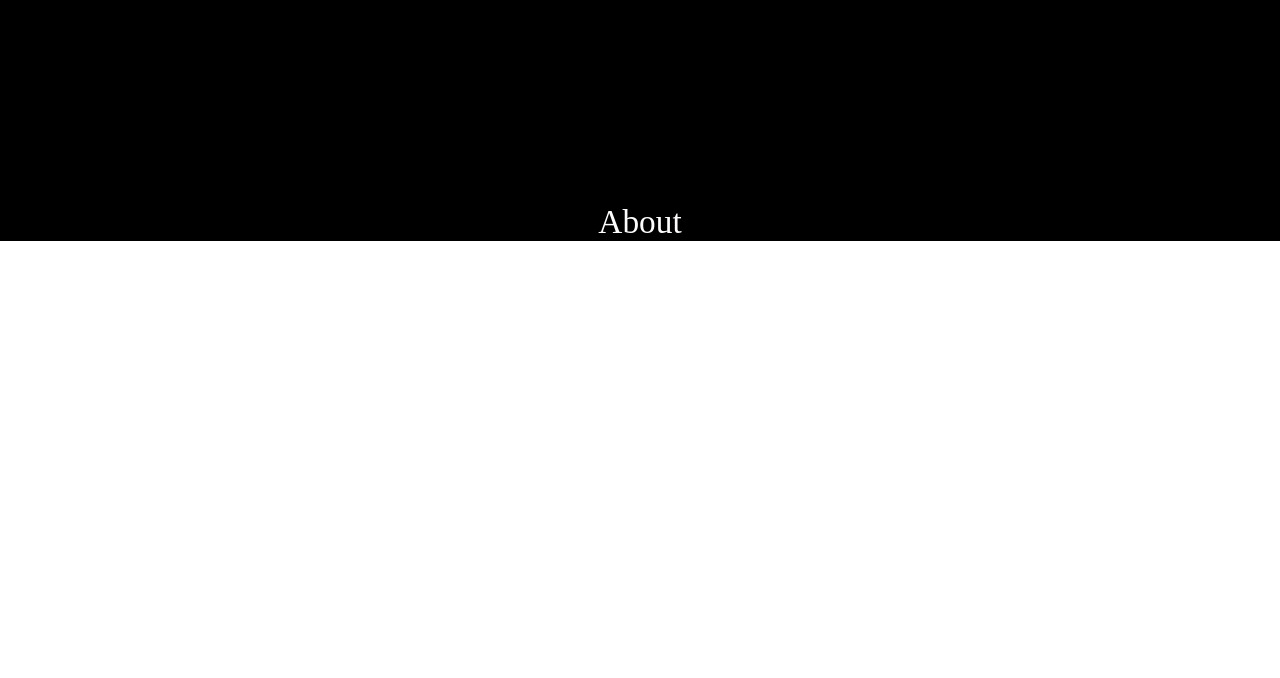
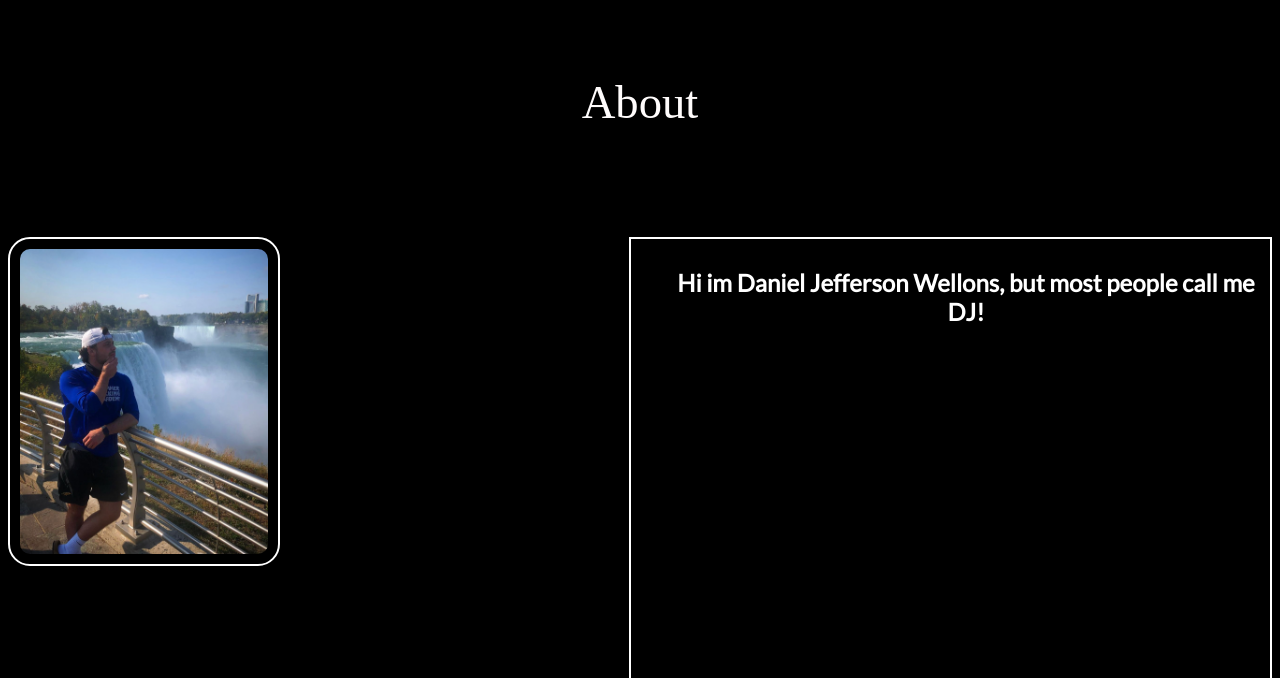
Before and after one commit to ItzCheeky/itzcheeky.github.io, a plain HTML site: page index.html in a window 1280 px wide. Shown: the part 902-1580 px from the top of the page. Before the commit the page ends 1143 px from the top, so only its background shows below. Drawn offline with Linux system fonts and the light colour scheme.

Commit message:
started about

```diff
--- a/index.html
+++ b/index.html
@@ -10,8 +10,8 @@
 <body>
     <nav>
         <div class="navItems">
-            <h3 class="navItem" id="topLink">Top</h3>
-            <h3 class="navItem">About</h3>
+            <h3 class="navItem" id="topLink"><svg stroke="currentColor" fill="currentColor" stroke-width="0" viewBox="0 0 1024 1024" height="2em" width="2em" xmlns="http://www.w3.org/2000/svg"><path d="M946.5 505L560.1 118.8l-25.9-25.9a31.5 31.5 0 0 0-44.4 0L77.5 505a63.9 63.9 0 0 0-18.8 46c.4 35.2 29.7 63.3 64.9 63.3h42.5V940h691.8V614.3h43.4c17.1 0 33.2-6.7 45.3-18.8a63.6 63.6 0 0 0 18.7-45.3c0-17-6.7-33.1-18.8-45.2zM568 868H456V664h112v204zm217.9-325.7V868H632V640c0-22.1-17.9-40-40-40H432c-22.1 0-40 17.9-40 40v228H238.1V542.3h-96l370-369.7 23.1 23.1L882 542.3h-96.1z"></path></svg></h3>
+            <h3 class="navItem" id="aboutLink">About</h3>
             <h3 class="navItem">Projects</h3>
             <h3 class="navItem">Sports</h3>
             <h3 class="navItem">Resume</h3>
@@ -37,13 +37,18 @@
                 <div class="slide fade">
                     <img src="./img/Sibs.JPEG" alt="">
                 </div>
-                <!-- Add more slides as needed -->
             </div>
         </div>
     </section>
-    <section id="about" class="flex height-fix animate-on-scroll">
-        <div class="container flex">
-            <div class="header waypoint animated slide-in-left" data-animation="slide-in-left">About</div>
+    <section id="about" class="flex">
+        <div class="aboutHeader">About</div>
+        <div class="container">
+            <div class="aboutFrame">
+                <img class="aboutPic" src="./img/waterfall.jpg" alt="">
+            </div>
+            <div class="aboutDesc">
+                <h1 class="ab1">Hi im Daniel Jefferson Wellons, but most people call me DJ!</h1>
+            </div>
         </div>
     </section>
     <script src="script.js"></script>
--- a/script.js
+++ b/script.js
@@ -25,30 +25,16 @@ topLink.addEventListener("click", function(event) {
         behavior: "smooth"
     });
 });
-// Function to handle the intersection of elements
-function handleIntersection(entries, observer) {
-    console.log("Intersection observed!");
-    entries.forEach(entry => {
-        if (entry.isIntersecting) {
-            entry.target.classList.add('animate');
-            // Stop observing once the animation is triggered to avoid unnecessary checks
-            observer.unobserve(entry.target);
-        }
+
+// Find the "About" link in the navigation
+const aboutLink = document.getElementById("aboutLink");
+
+// Add a click event listener to the "About" link
+aboutLink.addEventListener("click", function(event) {
+    event.preventDefault(); // Prevent the default link behavior
+
+    // Scroll to the About section with smooth behavior
+    document.querySelector("#about").scrollIntoView({
+        behavior: "smooth"
     });
-}
-
-// Function to set up the Intersection Observer
-function setupIntersectionObserver() {
-    // Create an observer instance
-    const observer = new IntersectionObserver(handleIntersection, {
-        root: null, // Use the viewport as the root
-        threshold: 0.8, // Trigger the animation when 80% of the element is in view
-    });
-
-    // Observe the "About" section
-    const aboutSection = document.querySelector('.animate-on-scroll');
-    observer.observe(aboutSection);
-}
-
-// Call the setupIntersectionObserver function after the page is loaded
-window.addEventListener('load', setupIntersectionObserver);
+});
--- a/style.css
+++ b/style.css
@@ -12,12 +12,15 @@ nav{
     background-color: rgb(0, 0, 0);
     padding: 15px 30px;
     color: white;
-    -webkit-box-shadow: 2px 9px 17px 0px rgba(0,0,0,0.87);
-    box-shadow: 2px 9px 17px 0px rgba(0,0,0,0.87);
-
     position: sticky;
     top: 0;
+    bottom: 0;
     z-index: 100;
+    transition: box-shadow 0.3s ease-in-out;
+}
+nav:hover{
+    -webkit-box-shadow: 2px 9px 17px 0px rgba(0,0,0,0.87);
+    box-shadow: 2px 9px 17px 0px rgba(245, 245, 245, 0.87);
 }
 .navItems{
     font-size: 20px;
@@ -34,6 +37,7 @@ nav{
 
 .slideBg{
     background-color: rgb(0, 0, 0);
+    padding-bottom: 3em;
 }
 .slideshow-container {
     width: 100%;
@@ -43,6 +47,7 @@ nav{
     /* clip-path: polygon(0 4%, 100% 12%, 100% 100%, 0 97%);Opposite */
     overflow: hidden;
     z-index: 0;
+
 }
 
 .slide {
@@ -56,39 +61,53 @@ nav{
     opacity: 1;
 }
 .container {
-    padding: 0 20px;
+    padding: 20px 20px;
+    background-color: #000000;
+    display: flex;
+    align-items: flex-start;
+    justify-content: space-between;
+
+
+}
+
+.aboutHeader {
+    color: #fffcfc;
+    font-family: "raleway-bold";
+    font-size: 35pt;
+    position: relative;
+    text-align: center;
+    padding-bottom: 100px;
     background-color: #000000;
 }
-.waypoint {
-    opacity: 0;
+
+
+img {
+    max-width: 100%;
+    height: auto;
 }
-.header {
-    color: #fffcfc;
-    font-family: "raleway-bold";
-    font-size: 25pt;
+.aboutFrame{
+    width: 20%;
+    height: auto;
+    background-color: #000000;
+    outline: 2px solid white;
+    outline-offset: 10px;
+    border-radius: 10px;
+    display: flex;
+}
+.aboutPic {
+    border-radius: 10px;
+    display: flex;
+}
+.aboutDesc{
+    outline: 2px solid white;
+    outline-offset: 10px;
+    height: 1000px;
     position: relative;
+
+
+}
+.ab1{
+    color: white;
     text-align: center;
-    padding-top: 200px;
+    padding-left: 5%;
 }
-.animated.slide-in-left {
-    animation: slideInLeft 0.75s ease both;
-}
-@keyframes slideInLeft{
-    0% {
-        opacity: 0;
-        transform: translateX(-300px);
-    }
-
-    100% {
-        opacity: 1;
-        transform: translateX(0);
-    }
-}
-.animate-on-scroll {
-    opacity: 0;
-    /* Other initial styling properties */
-}
-.animate {
-    opacity: 1;
-    /* Add other animation properties here */
-}
```
Also changed, not shown: img/brownsLogo.png (added), img/rocketsLogo.webp (added), img/tigersLogo.png (added), img/waterfall.jpg (added).
